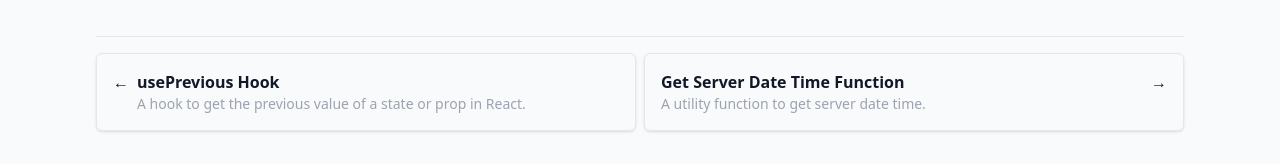
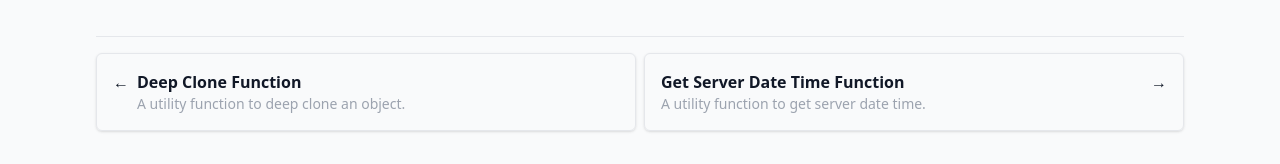
Before and after one commit to raka-yuda/helperz, a Next.js app: page /react-hooks/useDebounce in a window 1280 px wide. Shown: the part 3738-3902 px from the top of the page. Built offline with nearby package versions, Linux system fonts and the light colour scheme.

Commit message:
feat: update randomize suggestion

```diff
--- a/src/pages/[type]/[item].js
+++ b/src/pages/[type]/[item].js
@@ -17,16 +17,35 @@ const addIdsToHeadings = (content) => {
   });
 };
 
-const generateRandomNumbers = (min, max) => {
-  const randomNumber1 = Math.floor(Math.random() * (max - min + 1)) + min;
-  let randomNumber2;
+const generateRandomNumbers = (min, max, exclude = []) => {
+  const validNumbers = [];
 
-  do {
-    randomNumber2 = Math.floor(Math.random() * (max - min + 1)) + min;
-  } while (randomNumber2 === randomNumber1);
+  for (let i = min; i <= max; i++) {
+    if (!exclude.includes(i)) {
+      validNumbers.push(i);
+    }
+  }
+
+  if (validNumbers.length < 2) {
+    throw new Error("Not enough valid numbers to generate two distinct values.");
+  }
+
+  // Helper function to shuffle an array (Fisher-Yates shuffle)
+  function shuffle(array) {
+    for (let i = array.length - 1; i > 0; i--) {
+      const j = Math.floor(Math.random() * (i + 1));
+      [array[i], array[j]] = [array[j], array[i]];
+    }
+    return array;
+  }
+
+  const shuffledNumbers = shuffle(validNumbers);
+  const randomNumber1 = shuffledNumbers[0];
+  const randomNumber2 = shuffledNumbers[1];
 
   return [randomNumber1, randomNumber2];
-};
+}
+
 
 
 export default function CheatsheetPage({ source, frontMatter, headings, contentRecommendation }) {
@@ -146,8 +165,10 @@ export const getStaticProps = async ({ params }) => {
     }))
   );
 
+  const currentContent = paths.findIndex(isCurrentContent);
+
   // Temporary randomize generate for next content recommend
-  const [num1, num2] = generateRandomNumbers(0, (paths.length - 1));
+  const [num1, num2] = generateRandomNumbers(0, (paths.length - 1), [currentContent]);
 
   let contentRecommendation = {
     pre: {
```
